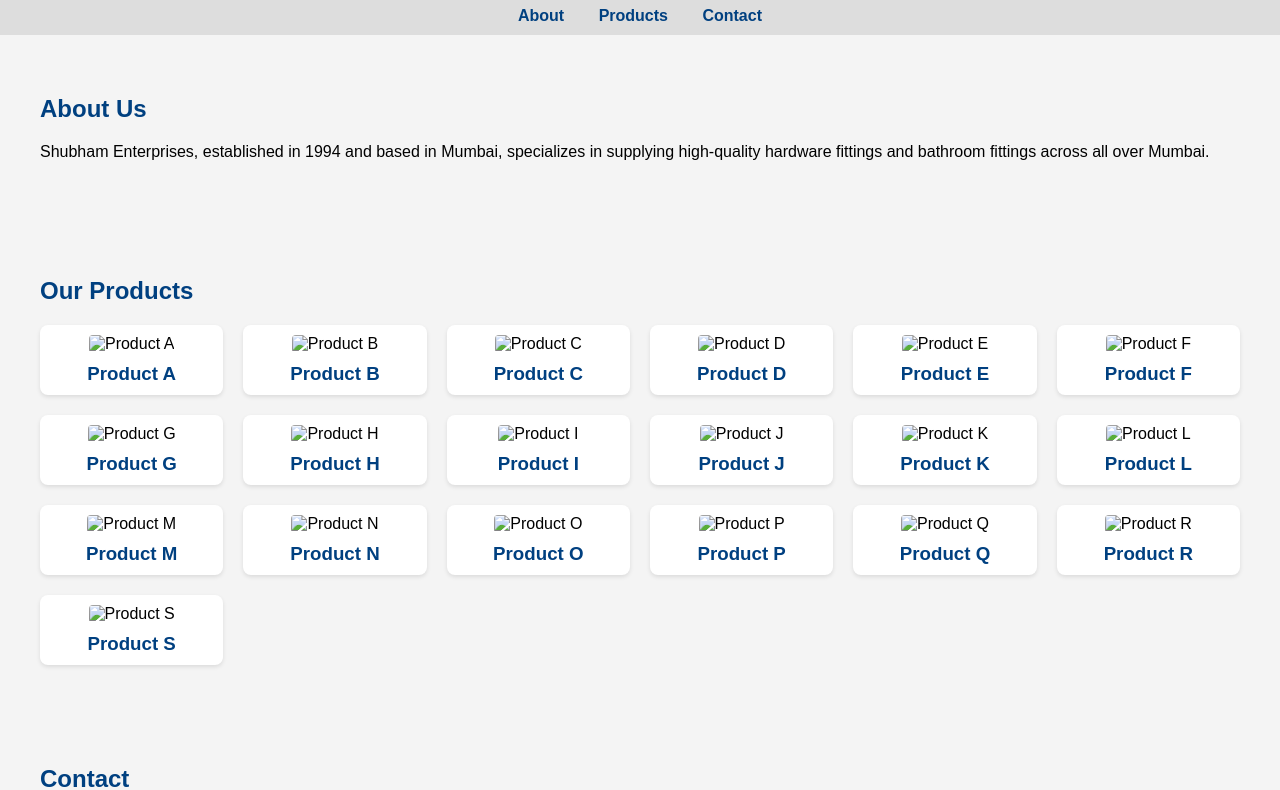
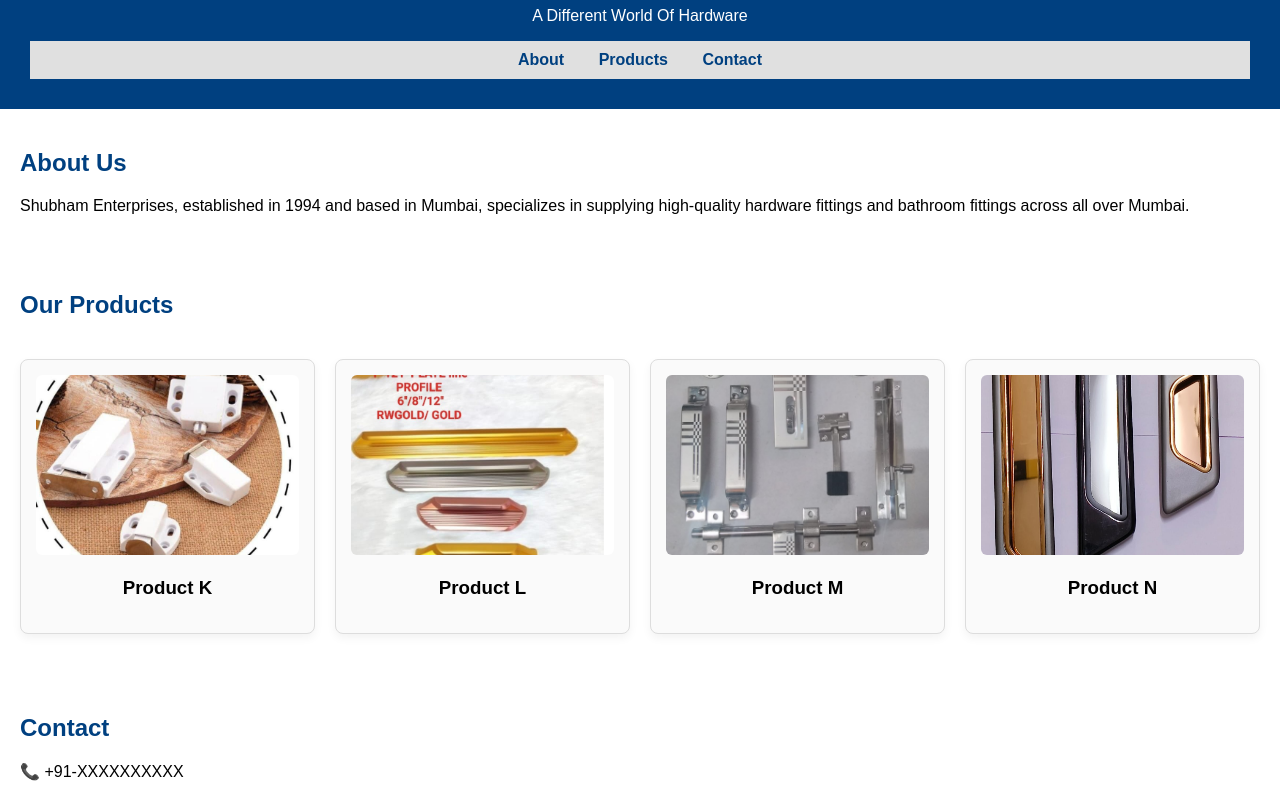
Before and after one commit to unnat-i/shubham_website, a plain HTML site: page index.html in a window 1280 px wide. Shown: the part 103-893 px from the top of the page. Drawn offline with Linux system fonts and the light colour scheme.

Commit message:
Update index.html

```diff
--- a/index.html
+++ b/index.html
@@ -4,102 +4,21 @@
   <meta charset="UTF-8" />
   <meta name="viewport" content="width=device-width, initial-scale=1.0"/>
   <title>Shubham Enterprises</title>
-  <style>
-    body {
-      font-family: Arial, sans-serif;
-      margin: 0;
-      background-color: #f4f4f4;
-    }
-
-    header {
-      background-color: #004080;
-      color: white;
-      padding: 20px;
-      text-align: center;
-    }
-
-    header h1 {
-      margin: 0;
-      font-size: 32px;
-    }
-
-    header p {
-      margin: 5px 0 0;
-    }
-
-    nav {
-      background-color: #ddd;
-      text-align: center;
-      padding: 10px 0;
-    }
-
-    nav a {
-      margin: 0 15px;
-      text-decoration: none;
-      color: #004080;
-      font-weight: bold;
-    }
-
-    .section {
-      max-width: 1200px;
-      margin: auto;
-      padding: 40px 20px;
-    }
-
-    h2 {
-      color: #004080;
-      margin-bottom: 20px;
-    }
-
-    .products {
-      display: grid;
-      grid-template-columns: repeat(auto-fit, minmax(160px, 1fr));
-      gap: 20px;
-    }
-
-    .product {
-      background: white;
-      border-radius: 8px;
-      padding: 10px;
-      text-align: center;
-      box-shadow: 0 2px 4px rgba(0, 0, 0, 0.1);
-    }
-
-    .product img {
-      width: 100%;
-      height: 120px;
-      object-fit: cover;
-      border-radius: 4px;
-    }
-
-    .product h3 {
-      margin: 10px 0 0;
-      color: #004080;
-    }
-
-    footer {
-      background-color: #004080;
-      color: white;
-      text-align: center;
-      padding: 10px;
-      margin-top: 40px;
-    }
-  </style>
+  <link rel="stylesheet" href="style.css" />
 </head>
 <body>
-
   <header>
     <h1>Shubham Enterprises</h1>
     <p>A Different World Of Hardware</p>
-  </header>
-
     <nav>
       <a href="#about">About</a>
       <a href="#products">Products</a>
       <a href="#contact">Contact</a>
     </nav>
+  </header>
 
-  <section id="about" class="section">
+  <main>
+    <section id="about">
       <h2>About Us</h2>
       <p>
         Shubham Enterprises, established in 1994 and based in Mumbai, specializes in supplying
@@ -107,33 +26,37 @@
       </p>
     </section>
 
-  <section id="products" class="section">
+    <section id="products">
       <h2>Our Products</h2>
-    <div class="products">
-      <div class="product"><img src="images/a.jpg" alt="Product A" /><h3>Product A</h3></div>
-      <div class="product"><img src="images/b.jpg" alt="Product B" /><h3>Product B</h3></div>
-      <div class="product"><img src="images/c.jpg" alt="Product C" /><h3>Product C</h3></div>
-      <div class="product"><img src="images/d.jpg" alt="Product D" /><h3>Product D</h3></div>
-      <div class="product"><img src="images/e.jpg" alt="Product E" /><h3>Product E</h3></div>
-      <div class="product"><img src="images/f.jpg" alt="Product F" /><h3>Product F</h3></div>
-      <div class="product"><img src="images/g.jpg" alt="Product G" /><h3>Product G</h3></div>
-      <div class="product"><img src="images/h.jpg" alt="Product H" /><h3>Product H</h3></div>
-      <div class="product"><img src="images/i.jpg" alt="Product I" /><h3>Product I</h3></div>
-      <div class="product"><img src="images/j.jpg" alt="Product J" /><h3>Product J</h3></div>
-      <div class="product"><img src="images/k.jpg" alt="Product K" /><h3>Product K</h3></div>
-      <div class="product"><img src="images/l.jpg" alt="Product L" /><h3>Product L</h3></div>
-      <div class="product"><img src="images/m.jpg" alt="Product M" /><h3>Product M</h3></div>
-      <div class="product"><img src="images/n.jpg" alt="Product N" /><h3>Product N</h3></div>
-      <div class="product"><img src="images/o.jpg" alt="Product O" /><h3>Product O</h3></div>
-      <div class="product"><img src="images/p.jpg" alt="Product P" /><h3>Product P</h3></div>
-      <div class="product"><img src="images/q.jpg" alt="Product Q" /><h3>Product Q</h3></div>
-      <div class="product"><img src="images/r.jpg" alt="Product R" /><h3>Product R</h3></div>
-      <div class="product"><img src="images/s.jpg" alt="Product S" /><h3>Product S</h3></div>
+      <div class="product-grid">
+        <div class="product-card">
+          <img src="k.jpg" alt="Product K">
+          <h3>Product K</h3>
+        </div>
+        <div class="product-card">
+          <img src="l.jpg" alt="Product L">
+          <h3>Product L</h3>
+        </div>
+        <div class="product-card">
+          <img src="m.jpg" alt="Product M">
+          <h3>Product M</h3>
+        </div>
+        <div class="product-card">
+          <img src="n.jpg" alt="Product N">
+          <h3>Product N</h3>
+        </div>
       </div>
     </section>
 
-  <section id="contact" class="section">
+    <section id="contact">
       <h2>Contact</h2>
-    <p>Phone: +91-9820588778</p>
-    <p>Phone: +91-7977758353</p>
-    <p>
+      <p>📞 +91-XXXXXXXXXX</p>
+      <p>📧 contact@shubhamenterprises.com</p>
+    </section>
+  </main>
+
+  <footer>
+    <p>&copy; 2025 Shubham Enterprises. All rights reserved.</p>
+  </footer>
+</body>
+</html>
```
Lines whose indentation alone changed are shown as unchanged.
